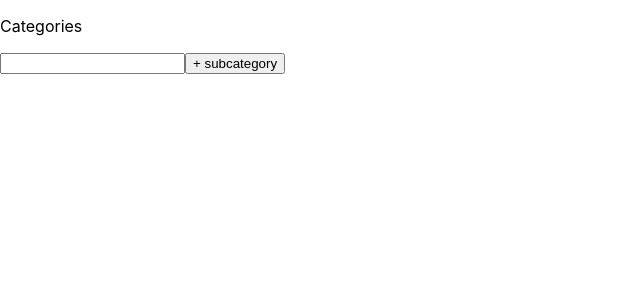
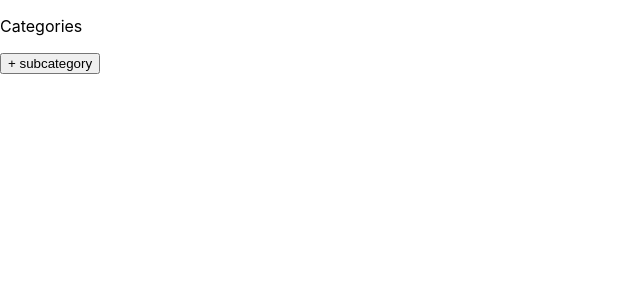
Before and after one commit to epent/category-tree, a React (Create React App) app: page / in a window 1280 px wide. Shown: the top 300 px of the page, without its empty margins (0-640 px from the left). Built offline with nearby package versions, Linux system fonts and the light colour scheme.

Commit message:
conditionally show input for subcategory

```diff
--- a/src/Category.js
+++ b/src/Category.js
@@ -14,6 +14,8 @@ const Category = (props) => {
   });
 
   const [changeName, setChangeName] = useState(false);
+
+  const [showSubcategoryInput, setShowSubcategoryInput] = useState(false);
 
   const hasChildren = category.children.length > 0;
   let subCategories;
@@ -87,6 +89,7 @@ const Category = (props) => {
           {category.value}
         </p>
       )}
+      {showSubcategoryInput && (
         <input
           type="text"
           value={subCategory.value}
@@ -95,7 +98,12 @@ const Category = (props) => {
             e.key === "Enter" && addSubCategoryHandler();
           }}
         />
-      <button onClick={addSubCategoryHandler}>+ subcategory</button>
+      )}
+      <button
+        onClick={() => setShowSubcategoryInput((prevState) => !prevState)}
+      >
+        + subcategory
+      </button>
       <ul>{subCategories}</ul>
     </div>
   );
```
Lines whose indentation alone changed are shown as unchanged.
